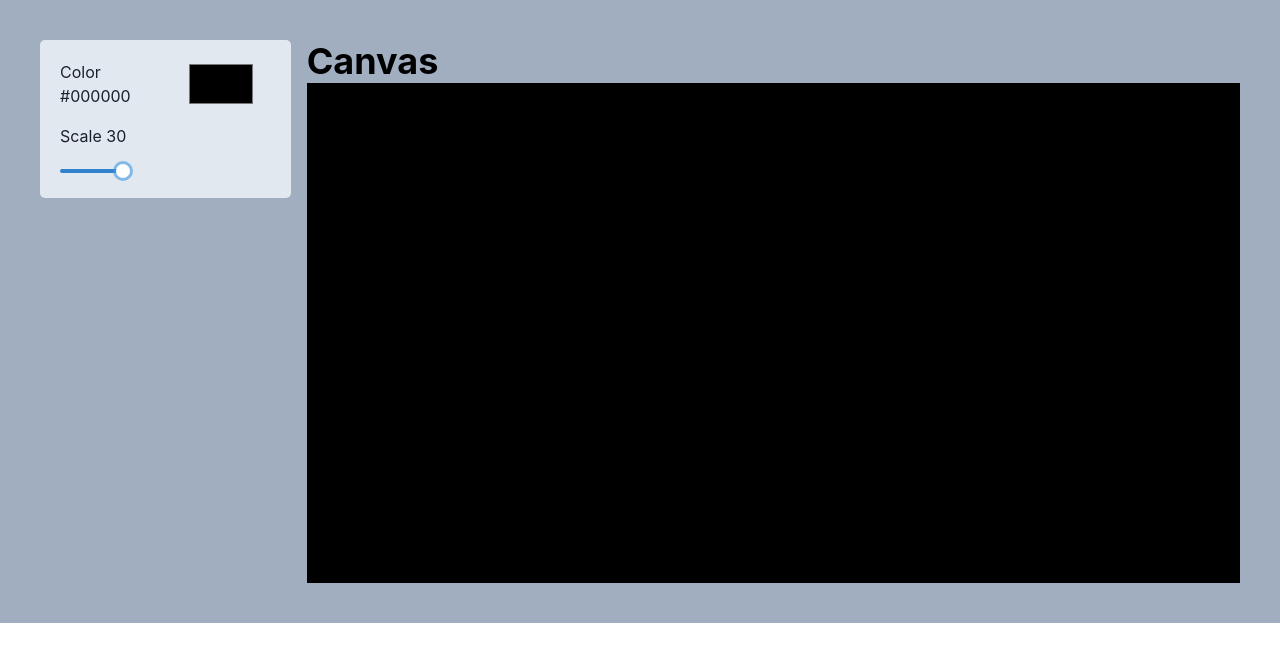
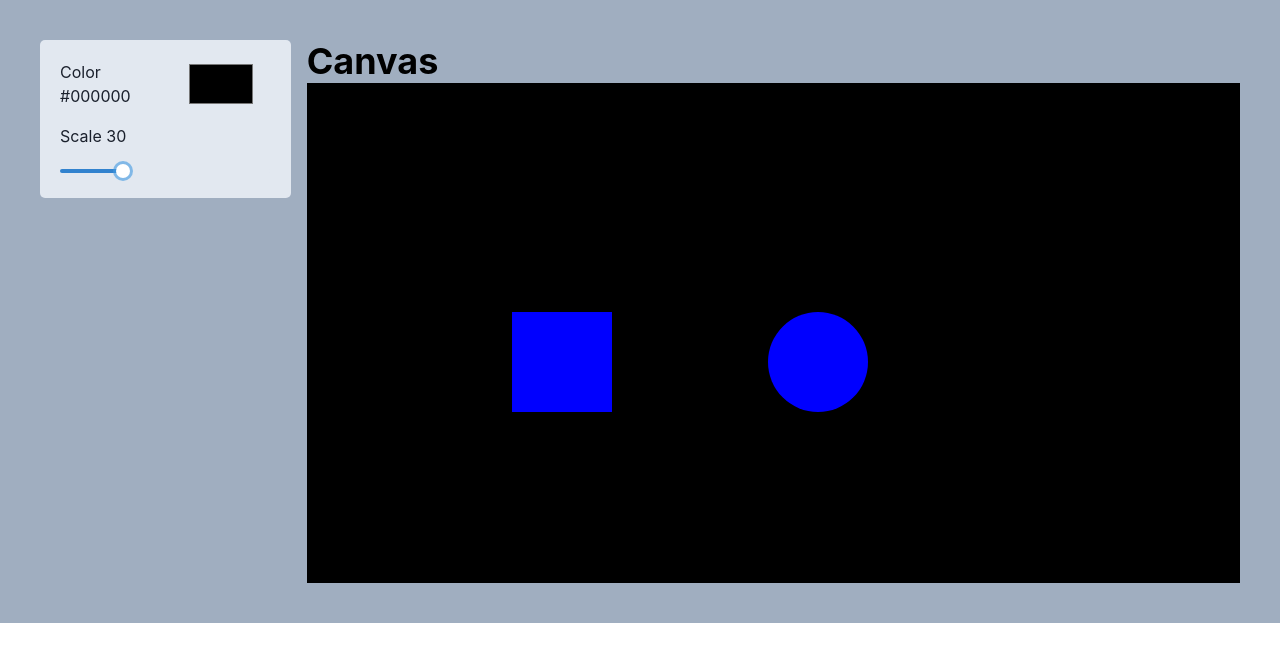
Before and after one commit to Pythonista7/React-Workshop, a React (Create React App) app: page / in a window 1280 px wide. Shown: the top 662 px of the page. Built offline with nearby package versions, Linux system fonts and the light colour scheme.

Commit message:
css based shapes with divs

```diff
--- a/src/App.tsx
+++ b/src/App.tsx
@@ -1,8 +1,8 @@
 import "./App.css";
-import { Box, Container, Grid, GridItem, Heading } from "@chakra-ui/react";
+import { Container, Grid, GridItem, Heading } from "@chakra-ui/react";
 
 import MyInputs from "./components/MyInputs";
-import { useEffect, useState } from "react";
+import Shapes from "./components/Shapes";
 
 function App() {
   return (
@@ -22,7 +22,7 @@ function App() {
             <Heading color="black" alignContent={"center"}>
               Canvas
             </Heading>
-            <Box bg={"black"} minW="500px" minH="500px"></Box>
+            <Shapes />
           </GridItem>
         </Grid>
       </Container>
--- /dev/null
+++ b/src/components/Shapes.css
@@ -0,0 +1,18 @@
+.circle {
+    width: 100px;
+    height: 100px;
+    background: red;
+    border-radius: 50%;
+    position: absolute;
+    top: 50%;
+    left: 40%;
+  }
+
+.square {
+    height: 100px;
+    width: 100px;
+    background-color: rgb(0, 51, 161);
+    position: absolute;
+    top: 50%;
+    left: 60%;
+  }
--- /dev/null
+++ b/src/components/Shapes.tsx
@@ -0,0 +1,32 @@
+import { Box } from "@chakra-ui/react";
+import "./Shapes.css";
+
+function Shapes(props: any) {
+  const circleStyle: React.CSSProperties = {
+    height: "100px",
+    width: "100px",
+    backgroundColor: "blue",
+    position: "absolute",
+    borderRadius: "50%",
+    top: "50%",
+    left: "60%",
+  };
+
+  const squareStyle: React.CSSProperties = {
+    height: "100px",
+    width: "100px",
+    backgroundColor: "blue",
+    position: "absolute",
+    top: "50%",
+    left: "40%",
+  };
+
+  return (
+    <Box bg={"black"} minW="500px" minH="500px">
+      <div style={circleStyle}></div>
+      <div style={squareStyle}></div>
+    </Box>
+  );
+}
+
+export default Shapes;
```
Also changed, not shown: 1 other file (tests, documents, lock files or other folders).
